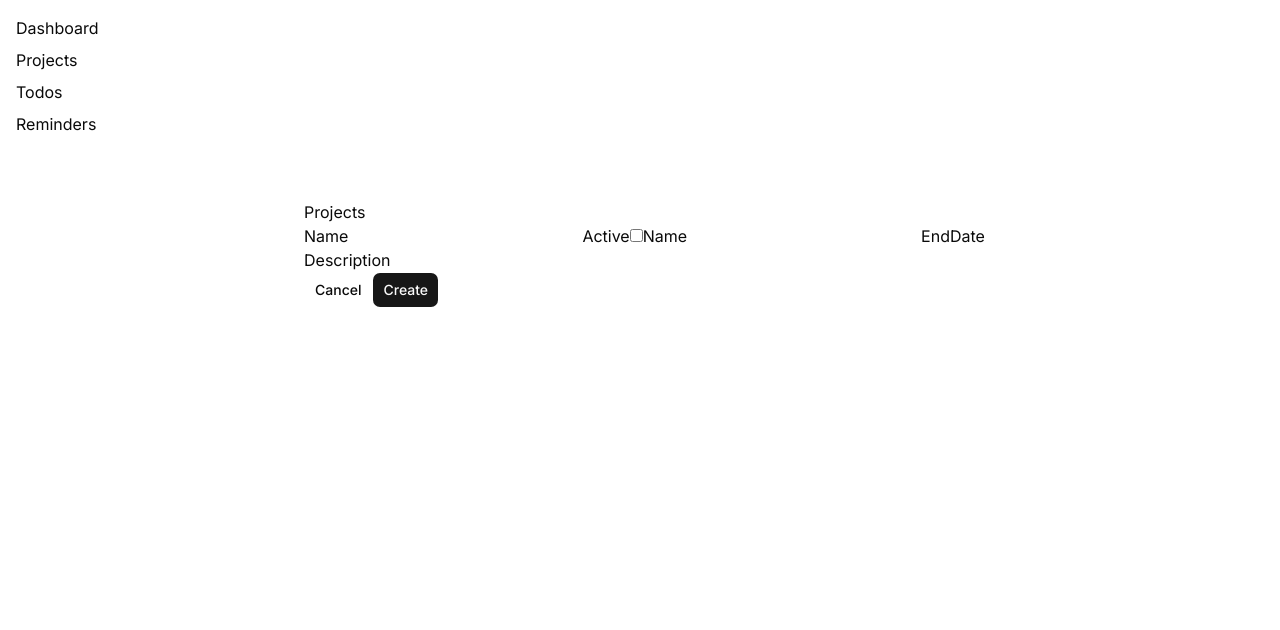
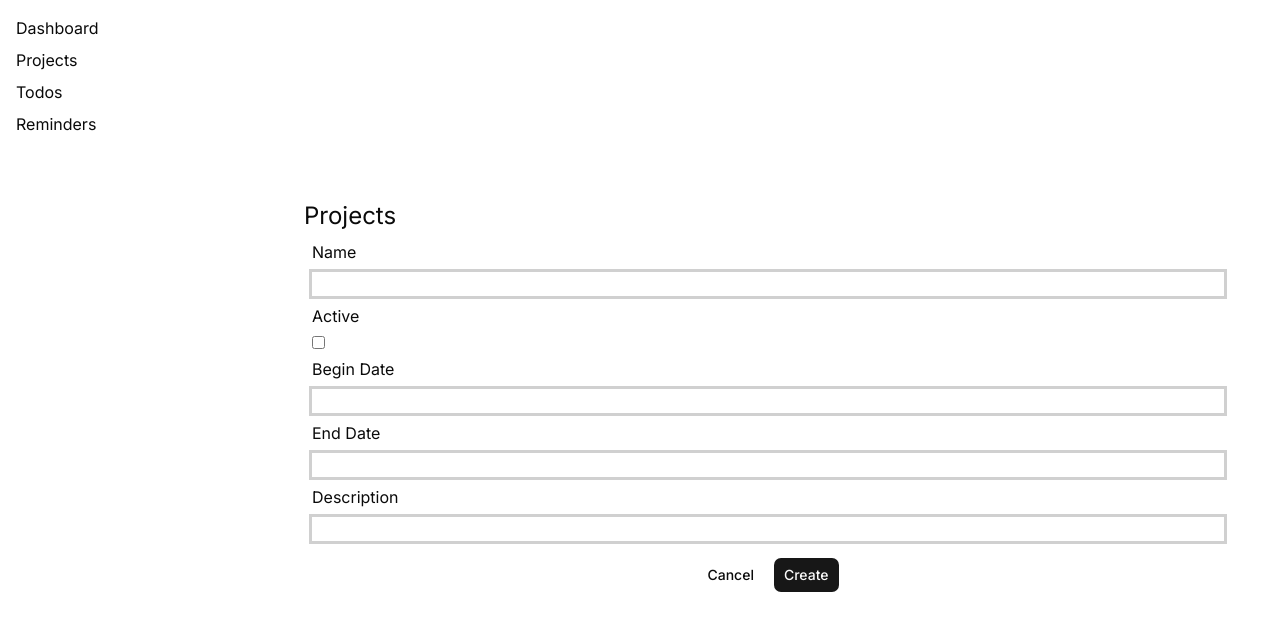
Before and after one commit to FelixBC/project-manager-app, a Next.js app: page /dashboard/projects in a window 1280 px wide. Shown: the top 630 px of the page. Built offline with nearby package versions, Linux system fonts and the light colour scheme.

Commit message:
feat: projects now works and looks fine, still some styling to do

```diff
--- a/app/dashboard/projects/page.tsx
+++ b/app/dashboard/projects/page.tsx
@@ -35,34 +35,53 @@ const Projects: React.FC<ProjectsProps> = ({}) => {
     },
   );
 
-  const handleSubmit = (e: React.ChangeEvent<HTMLInputElement>) => {
+  const handleReset = (e: React.SyntheticEvent<HTMLButtonElement>) => {
+    setProjectFormValues((prev) => ({
+      ...prev,
+      name: "",
+      isActive: false,
+      beginDate: "",
+      endDate: "",
+      description: "",
+    }));
+  };
+
+  const handleSubmit = () => {
     setProjects([...projects, projectFormValues]);
   };
 
   const handleOnChange = (e: React.ChangeEvent<HTMLInputElement>) => {
-    const key = e.target.name as keyof ProjectFormValues;
-    const target = e.target.name;
+    const fieldName = e.target.name as keyof ProjectFormValues;
     const inputType = e.target.type;
 
     const nextValue =
-      e.target instanceof HTMLInputElement && inputType === "checkbox"
-        ? e.target.checked
-        : e.target.value;
+      e.target && inputType === "checkbox" ? e.target.checked : e.target.value;
     setProjectFormValues((projectFormValues) => ({
       ...projectFormValues,
-      [key]: target,
+      [fieldName]: nextValue,
     }));
   };
 
+  const classNameButtons = "flex flex-row justify-center gap-2 p-2";
+
   return (
-    <form>
+    <form onSubmit={handleSubmit}>
       <section>
-        <h1>Projects</h1>
+        <h1 className="text-2xl">Projects</h1>
 
-        <label htmlFor="name">Name</label>
-        <input value={projectFormValues.name} id="name" name="name" />
+        <div className="flex flex-col gap-2 p-2">
+          <label className="gap-2" htmlFor="name">
+            Name
+          </label>
+          <input
+            className="outline-solid"
+            value={projectFormValues.name}
+            id="name"
+            name="name"
+          />
 
-        <label htmlFor="isActive">Active</label>
+          <label className="flex flex-col items-start gap-2" htmlFor="isActive">
+            Active
             <input
               id="isActive"
               name="isActive"
@@ -70,17 +89,23 @@ const Projects: React.FC<ProjectsProps> = ({}) => {
               checked={projectFormValues.isActive}
               onChange={handleOnChange}
             />
-
-        <label htmlFor="name">Name</label>
+          </label>
+          <label className="gap-2" htmlFor="beginDate">
+            Begin Date
+          </label>
           <input
+            className="outline-solid"
             value={projectFormValues.beginDate}
             id="beginDate"
             name="beginDate"
             onChange={handleOnChange}
           />
 
-        <label htmlFor="endDate">EndDate</label>
+          <label className="gap-2" htmlFor="endDate">
+            End Date
+          </label>
           <input
+            className="outline-solid"
             value={projectFormValues.endDate}
             id="endDate"
             name="endDate"
@@ -89,13 +114,16 @@ const Projects: React.FC<ProjectsProps> = ({}) => {
 
           <label htmlFor="description">Description</label>
           <input
+            className="outline-solid"
             value={projectFormValues.description}
             id="description"
             name="description"
             onChange={handleOnChange}
           />
-        <FormActions />
+        </div>
       </section>
+
+      <FormActions className={classNameButtons} onReset={handleReset} />
     </form>
   );
 };
--- a/components/form-actions.tsx
+++ b/components/form-actions.tsx
@@ -1,13 +1,21 @@
-import React from 'react'
-import { Button } from './ui/button'
+import React from "react";
+import { Button } from "./ui/button";
+type FormActionsProps = {
+  className: string;
+  onReset: (e: React.SyntheticEvent<HTMLButtonElement>) => void;
+};
 
-const FormActions = () => {
+const FormActions = ({ onReset, className }: FormActionsProps) => {
   return (
-      <div className='flex flex-row '>
-        <Button variant="ghost">Cancel</Button>
-        <Button variant="default">Create</Button>
-      </div>
-  )
-}
+    <div className={className}>
+      <Button type="button" onClick={onReset} variant="ghost">
+        Cancel
+      </Button>
+      <Button type="submit" variant="default">
+        Create
+      </Button>
+    </div>
+  );
+};
 
-export default FormActions
+export default FormActions;
```
Also changed, not shown: app/globals.css (line endings or trailing spaces). Lines whose indentation alone changed are shown as unchanged.
